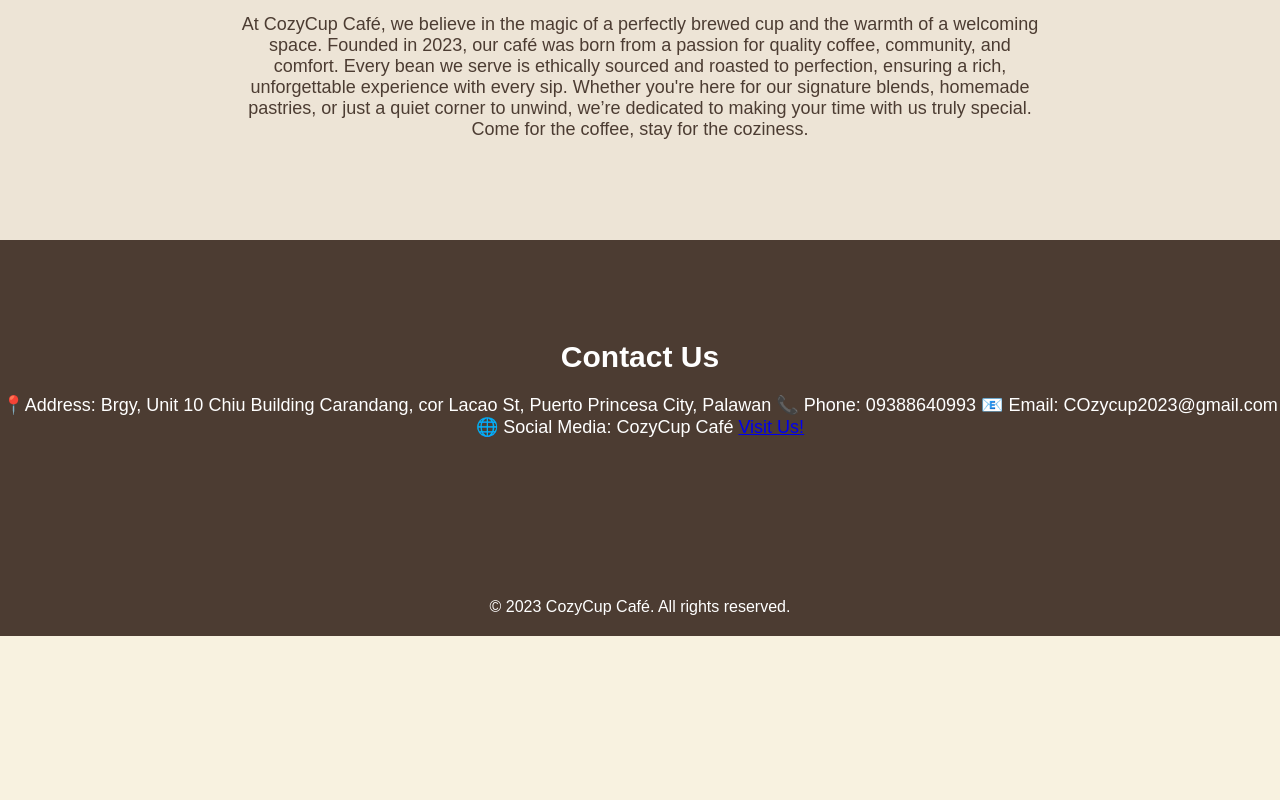
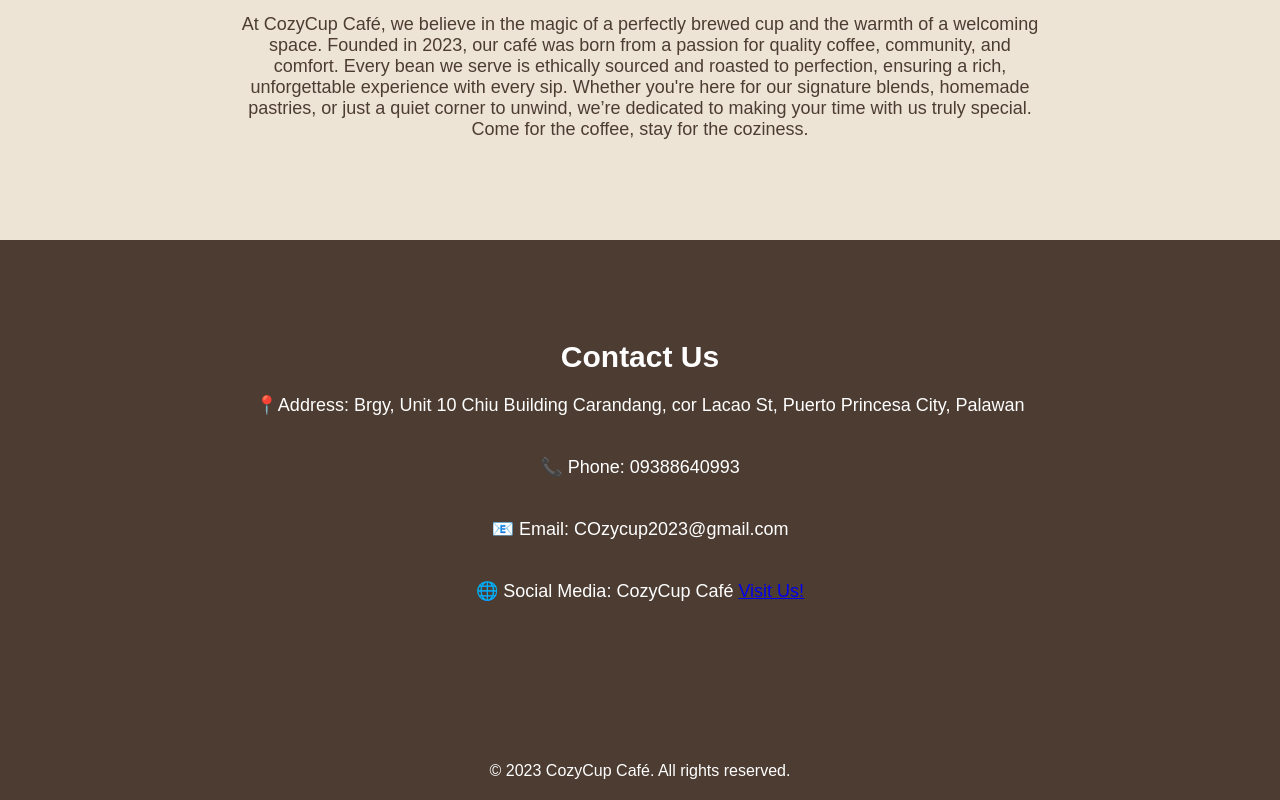
Before and after one commit to darcykekw/darcykekw-johnpaulmacanas, a plain HTML site: page index.html in a window 1280 px wide. Shown: the part 1019-1819 px from the top of the page. Before the commit the page ends 1655 px from the top, so only its background shows below. Drawn offline with Linux system fonts and the light colour scheme.

Commit message:
New update for About me and Contact

```diff
--- a/index.html
+++ b/index.html
@@ -45,10 +45,10 @@
 
     <section id="contact" class="contact">
         <h2>Contact Us</h2>
-        <p> 📍Address: Brgy, Unit 10 Chiu Building Carandang, cor Lacao St, Puerto Princesa City, Palawan
-            📞 Phone: 09388640993
-            📧 Email: COzycup2023@gmail.com
-            🌐 Social Media: CozyCup Café <a href="https://www.facebook.com/unclebrewprimepuertoprincesa/">Visit Us!</a></p>
+        <p> 📍Address: Brgy, Unit 10 Chiu Building Carandang, cor Lacao St, Puerto Princesa City, Palawan</p>
+        <p>📞 Phone: 09388640993</p>
+        <p>📧 Email: COzycup2023@gmail.com</p>
+        <p>🌐 Social Media: CozyCup Café <a href="https://www.facebook.com/unclebrewprimepuertoprincesa/">Visit Us!</a></p>
     </section>
 
     <footer>
```
